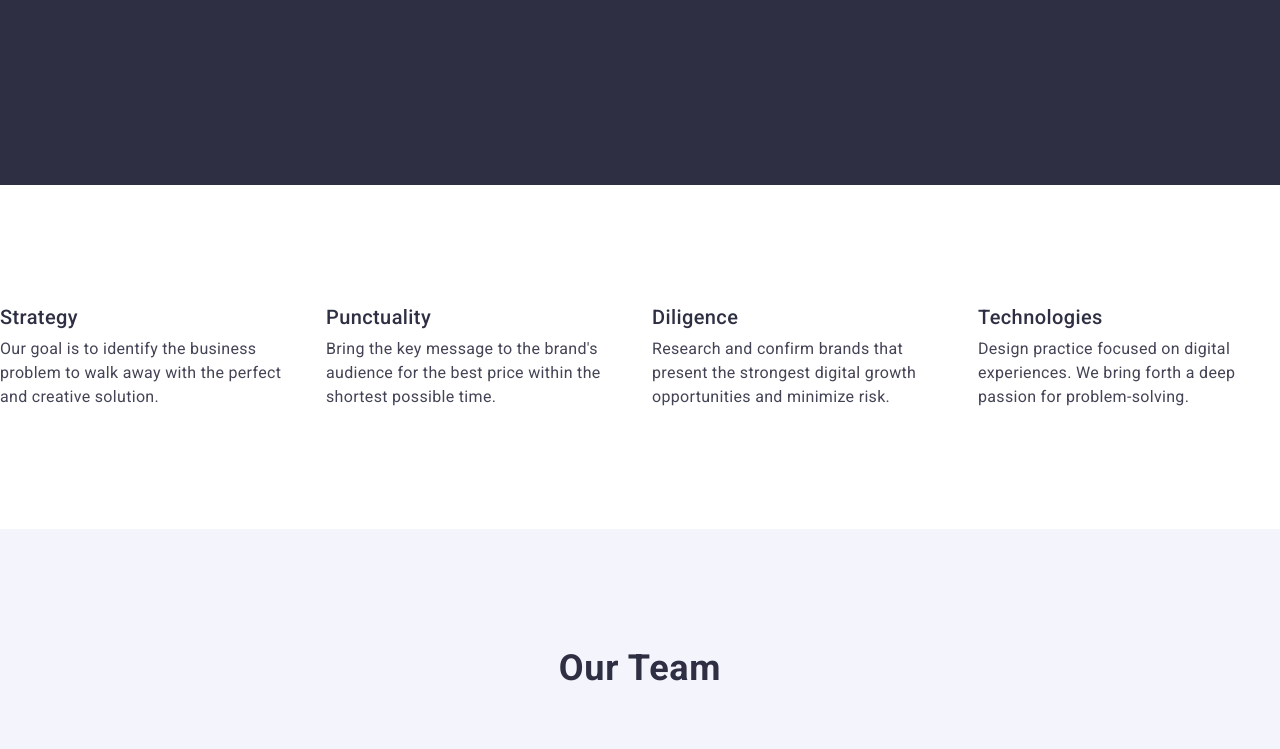
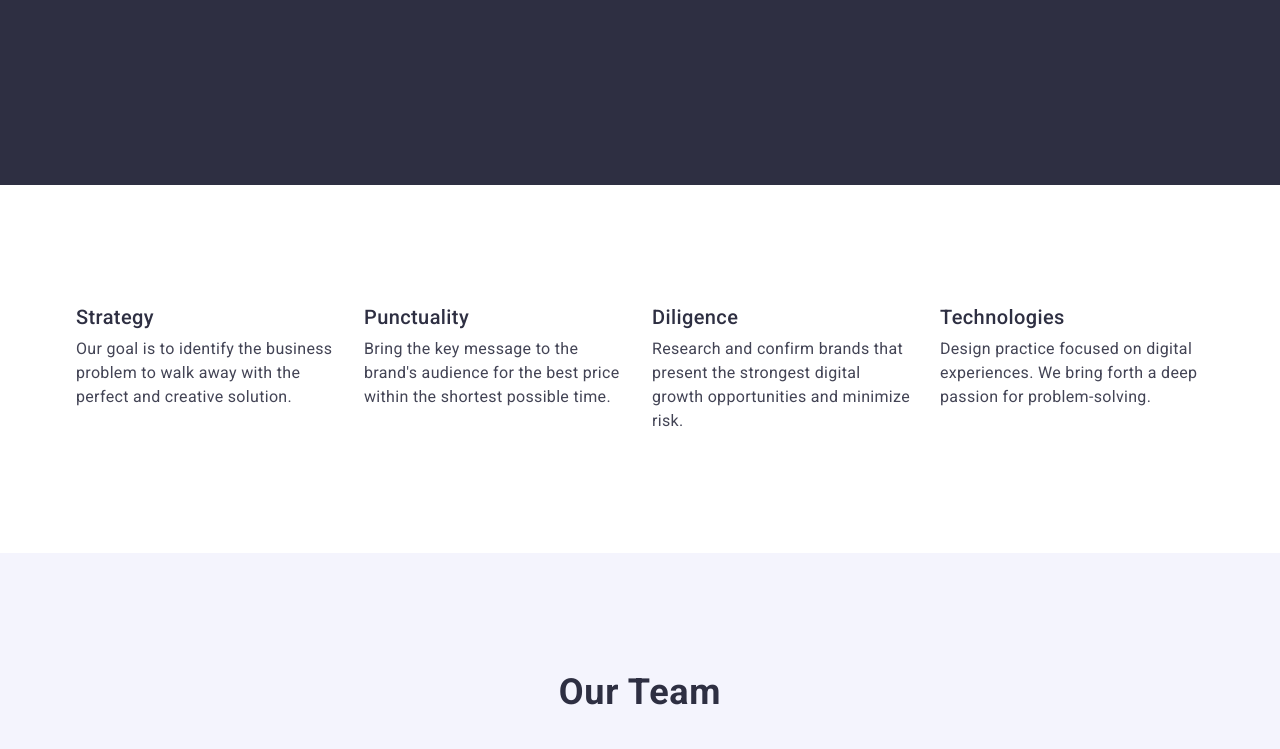
Before and after one commit to ViacheslavParfenenko/goit-markup-hw-03, a plain HTML site: page index.html in a window 1280 px wide. Shown: the part 440-1189 px from the top of the page. Drawn offline with nearby package versions, Linux system fonts and the light colour scheme.

Commit message:
Update hw3

```diff
--- a/css/styles.css
+++ b/css/styles.css
@@ -24,6 +24,13 @@ h1, h2, h3, p {
 img {
   display: block;
 }
+
+.container {
+  max-width: 1158px;
+  padding: 0 15px;
+  margin: 0 auto;
+}
+
 /* header */
 
 .header {
```
